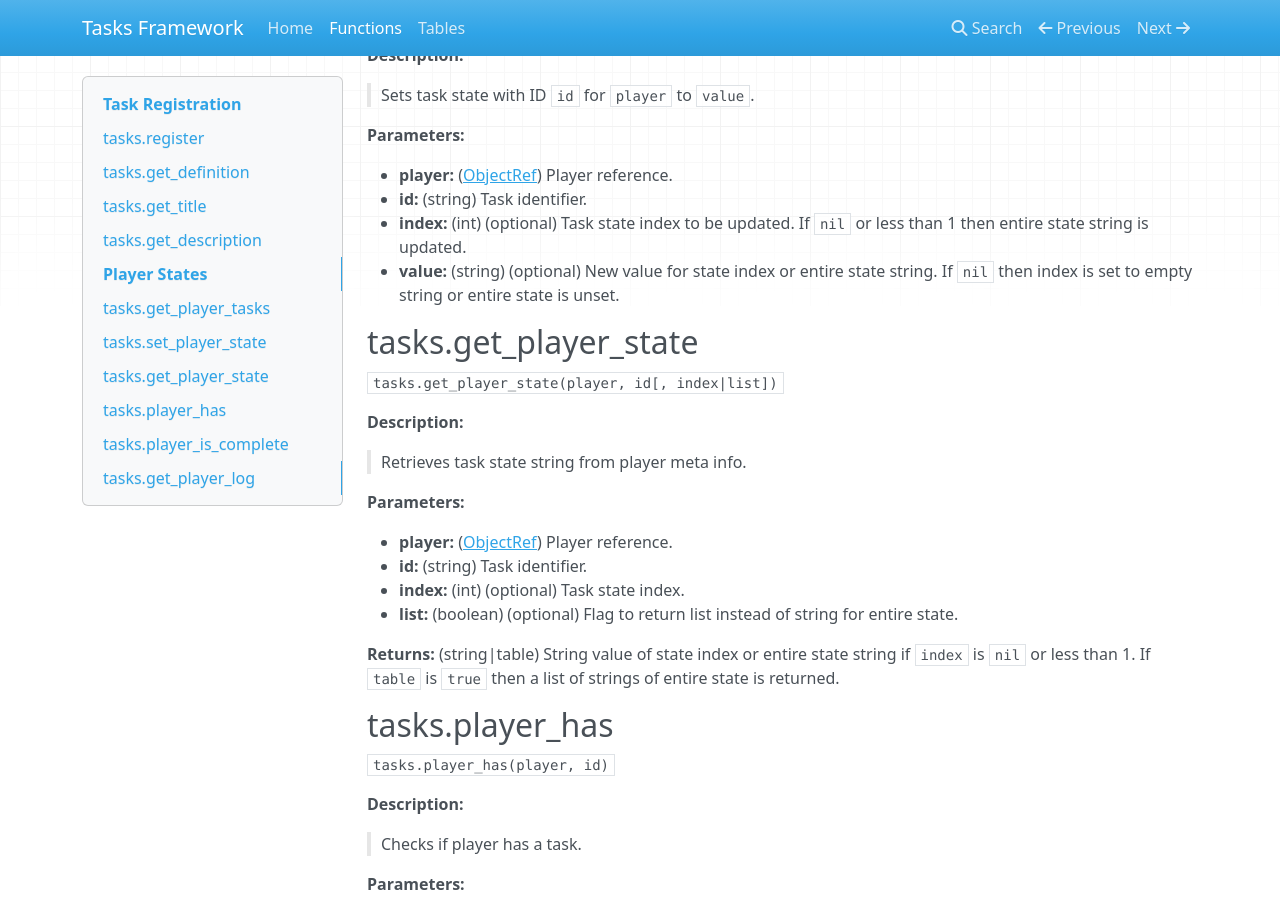
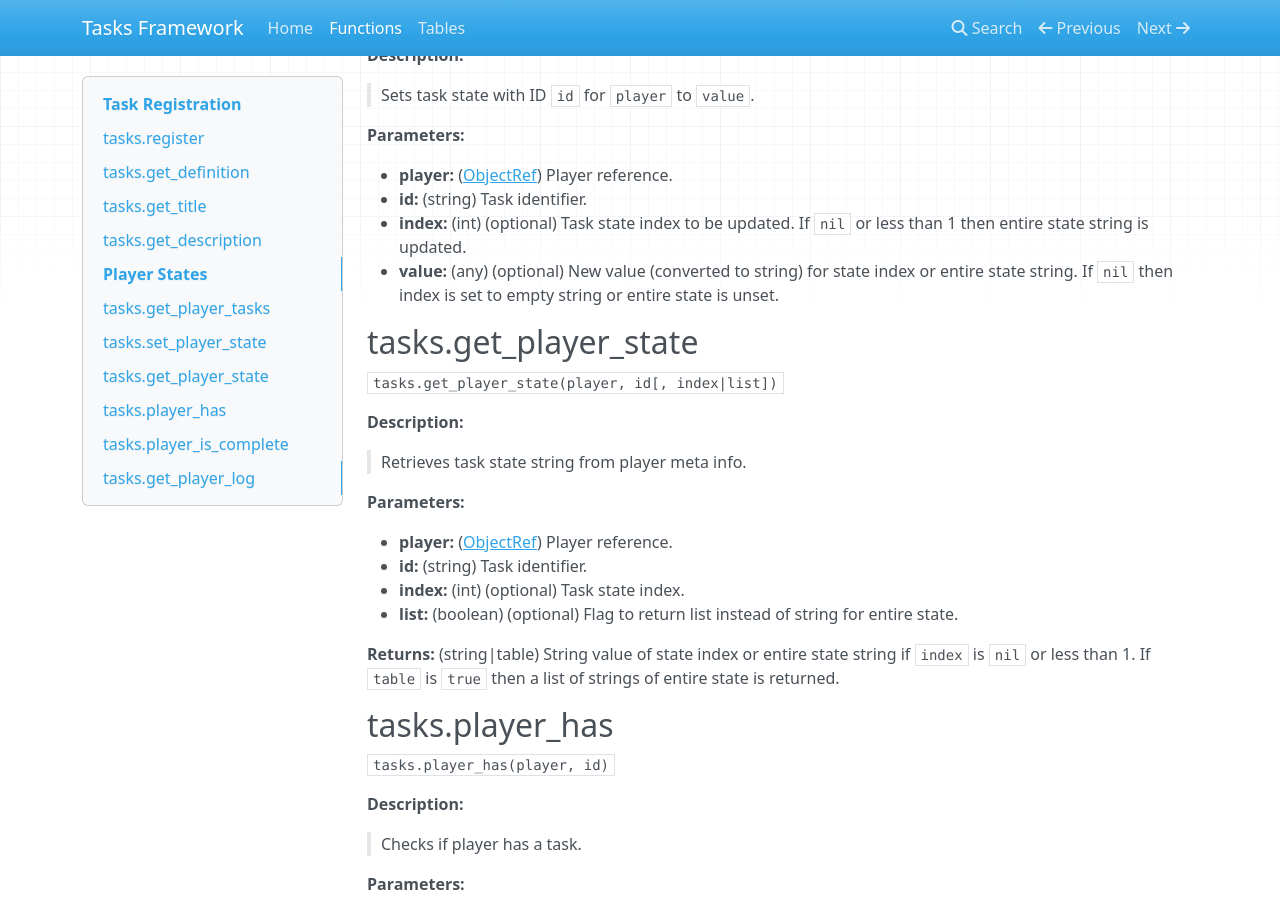
Before and after one commit to AntumMT/mod-tasks, an MkDocs documentation site: the page built from docs/md/functions.md, in a window 1280 px wide and 900 px high, scrolled down 1652 px. Built offline with MkDocs 1.6.1, drawn with Linux system fonts in a browser that asks for light colours; nearby versions of some CDN libraries.

Commit message:
"value" param in set_player_state may be any type

```diff
--- a/docs/md/functions.md
+++ b/docs/md/functions.md
@@ -91,8 +91,8 @@ __Parameters:__
 - __id:__ (string) Task identifier.
 - __index:__ (int) (optional) Task state index to be updated. If `nil` or less than 1 then entire
   state string is updated.
-- __value:__ (string) (optional) New value for state index or entire state string. If `nil` then
-  index is set to empty string or entire state is unset.
+- __value:__ (any) (optional) New value (converted to string) for state index or entire state
+  string. If `nil` then index is set to empty string or entire state is unset.
 
 
 ## tasks.get_player_state
```
